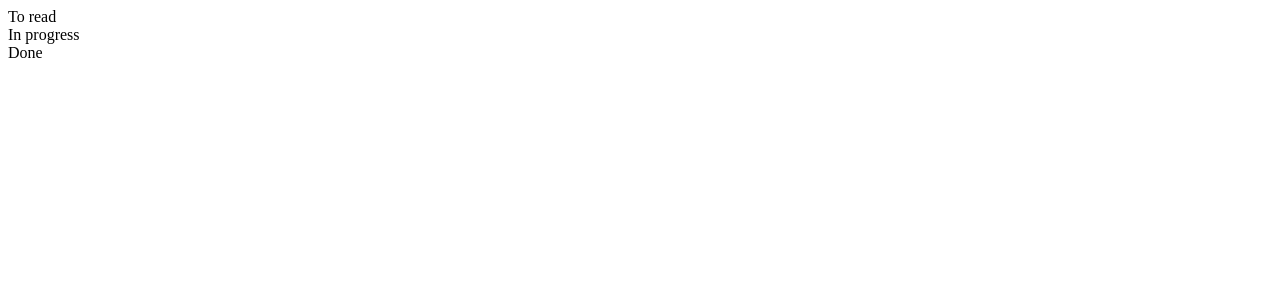
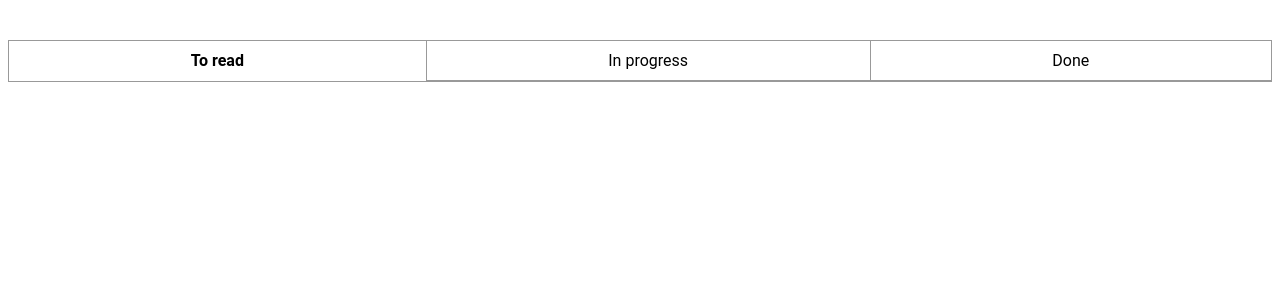
Before and after one commit to Katyusha0901/book-list-test, a React (Create React App) app: page / in a window 1280 px wide. Shown: the top 300 px of the page. Built offline with nearby package versions, Linux system fonts and the light colour scheme.

Commit message:
added tabs and styles

```diff
--- a/src/App.css
+++ b/src/App.css
@@ -1,38 +1,16 @@
-.App {
-  text-align: center;
+* {
+  font-family: Roboto;
+
+  box-sizing: border-box;
 }
 
-.App-logo {
-  height: 40vmin;
-  pointer-events: none;
+.app {
+  overflow: hidden;
+
+  min-width: 480px;
+  max-width: 1280px;
+  margin: auto;
+  margin-top: 5vh;
+
+  border: 1px solid #999;
 }
-
-@media (prefers-reduced-motion: no-preference) {
-  .App-logo {
-    animation: App-logo-spin infinite 20s linear;
-  }
-}
-
-.App-header {
-  background-color: #282c34;
-  min-height: 100vh;
-  display: flex;
-  flex-direction: column;
-  align-items: center;
-  justify-content: center;
-  font-size: calc(10px + 2vmin);
-  color: white;
-}
-
-.App-link {
-  color: #61dafb;
-}
-
-@keyframes App-logo-spin {
-  from {
-    transform: rotate(0deg);
-  }
-  to {
-    transform: rotate(360deg);
-  }
-}
--- /dev/null
+++ b/src/components/Header.css
@@ -0,0 +1,28 @@
+.navbar {
+  display: flex;
+
+  justify-content: space-evenly;
+}
+
+.navbar__item {
+  padding: 10px;
+
+  cursor: pointer;
+  text-align: center;
+
+  border-right: 1px solid #999;
+  border-bottom: 1px solid #999;
+
+  flex-grow: 100;
+}
+
+.navbar__item:last-child {
+  border-right: none;
+}
+
+.navbar__item_active {
+  font-weight: bold;
+  pointer-events: none;
+
+  border-bottom: none;
+}
--- a/src/components/Header.tsx
+++ b/src/components/Header.tsx
@@ -1,5 +1,6 @@
 import React from "react";
 import { Tab } from "../types";
+import "./Header.css";
 
 interface Props {
   currentTab: Tab;
@@ -11,11 +12,12 @@ interface Props {
 
 export const Header: React.FC<Props> = ({ currentTab, changeTab }) => {
   const toReadClassName =
-    "navbar__item" + (currentTab === "toread" ? "navbar__item_activ" : "");
+    "navbar__item" + (currentTab === "toread" ? " navbar__item_active" : "");
   const inProgressClassName =
-    "navbar__item" + (currentTab === "inprogress" ? "navbar__item_activ" : "");
+    "navbar__item" +
+    (currentTab === "inprogress" ? " navbar__item_active" : "");
   const doneClassName =
-    "navbar__item" + (currentTab === "done" ? "navbar__item_activ" : "");
+    "navbar__item" + (currentTab === "done" ? " navbar__item_active" : "");
 
   return (
     <nav className="navbar">
```
